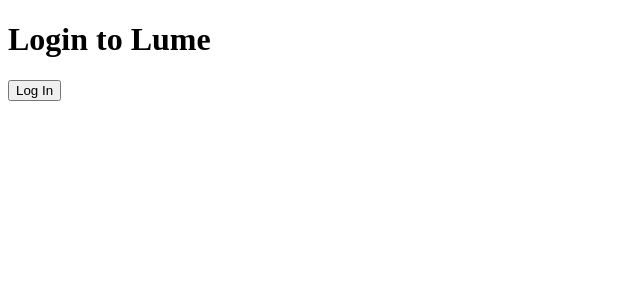
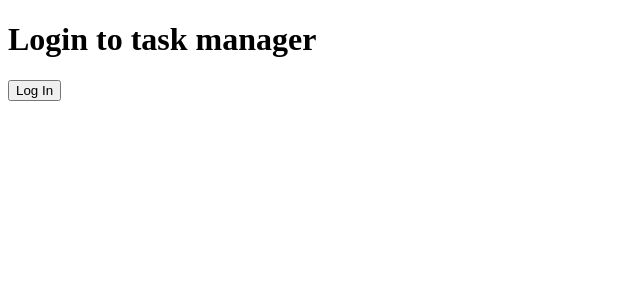
Before and after one commit to ryanmakau560-debug/team-task-manager, a React (Vite) app in the folder src/: page /login in a window 1280 px wide. Shown: the top 300 px of the page, without its empty margins (0-640 px from the left). Built offline with nearby package versions, Linux system fonts and the light colour scheme.

Commit message:
Update Login.jsx

```diff
--- a/src/src/pages/Login.jsx
+++ b/src/src/pages/Login.jsx
@@ -13,7 +13,7 @@
 
   return (
     <div>
-      <h1>Login to Lume</h1>
+      <h1>Login to task manager</h1>
       <button onClick={handleLogin}>Log In</button>
     </div>
   );
```
